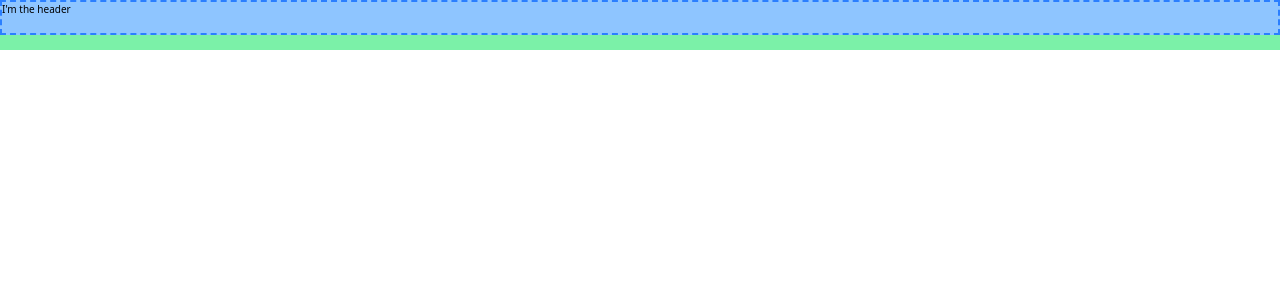
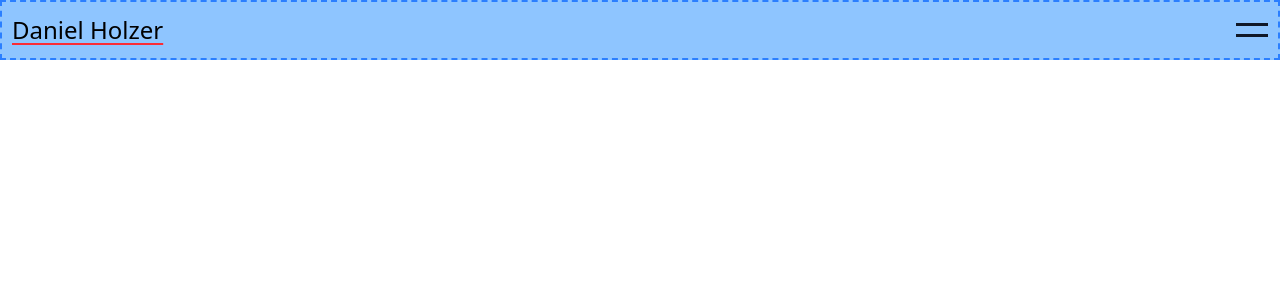
Before and after one commit to DaniHolzer/personal-profilepage, a React (Vite) app: page /contact in a window 1280 px wide. Shown: the top 300 px of the page. Built offline with nearby package versions, Linux system fonts and the light colour scheme.

Commit message:
Implement design layout in Header.

```diff
--- a/src/layouts/header/HeaderLayout.styles.ts
+++ b/src/layouts/header/HeaderLayout.styles.ts
@@ -4,7 +4,7 @@ import { tv } from "tailwind-variants";
 // HeaderLayout Styles
 
 export const headerLayoutStyles = tv({
-  base: "fixed top-0 left-0 right-0 h-14",
+  base: "fixed top-0 left-0 right-0 h-14 flex justify-between items-center p-[1rem] h-auto",
   variants: {
     debug: {
       true: "border-2 border-dashed border-blue-500 bg-blue-300",
--- a/src/layouts/header/HeaderLayout.tsx
+++ b/src/layouts/header/HeaderLayout.tsx
@@ -1,5 +1,7 @@
 import { headerLayoutStyles } from "./HeaderLayout.styles";
 import type { HeaderLayoutProps } from "./HeaderLayout.types";
+import { Link } from "components/links/base/Link";
+import { HotdogButton } from "components/button/variants/hotdogButton/HotdogButton";
 
 //-------------------------------------------------------------------------------------------------
 // HeaderLayout - Component
@@ -8,7 +10,15 @@ export function HeaderLayout({ className, debug }: HeaderLayoutProps) {
 
   return (
     <header id="header" className={headerLayoutStyles({ className, debug })}>
-      I'm the header
+      <Link
+        id="header__logo"
+        to="#"
+        className="text-[2.4rem] underline underline-offset-4 decoration-red-500"
+        children="Daniel Holzer"
+        aria-label="Logo"
+        title="Home"
+      />
+      <HotdogButton />
     </header>
   );
 }
--- a/src/layouts/socials/Socials.tsx
+++ b/src/layouts/socials/Socials.tsx
@@ -1,6 +1,6 @@
 import { socialsBarStyles } from './Socials.styles';
-import { Link } from '../../components/link/root/Link';
-import { ImageLink } from '../../components/link/variants/imageLink/ImageLink';
+import { Link } from 'components/links/base/Link';
+/* import { ImageLink } from '../../components/link/variants/imageLink/ImageLink'; */
 
 //-------------------------------------------------------------------------------------------------
 // Socials - Component
@@ -9,10 +9,10 @@ export function SocialsBar() {
   return (
     <>
       <section className={socialsBarStyles()}>
-        <Link to="https://github.com" target="_blank">
+        {/* <Link to="https://github.com" target="_blank">
           GitHub
-        </Link>
-        <Link to="https://github.com" target="_blank">
+        </Link> */}
+        {/* <Link to="https://github.com" target="_blank">
           <svg
             className="hover:fill-[#ddd]"
             xmlns="http://www.w3.org/2000/svg"
@@ -23,7 +23,7 @@ export function SocialsBar() {
           >
             <path d="M208.31,75.68A59.78,59.78,0,0,0,202.93,28,8,8,0,0,0,196,24a59.75,59.75,0,0,0-48,24H124A59.75,59.75,0,0,0,76,24a8,8,0,0,0-6.93,4,59.78,59.78,0,0,0-5.38,47.68A58.14,58.14,0,0,0,56,104v8a56.06,56.06,0,0,0,48.44,55.47A39.8,39.8,0,0,0,96,192v8H72a24,24,0,0,1-24-24A40,40,0,0,0,8,136a8,8,0,0,0,0,16,24,24,0,0,1,24,24,40,40,0,0,0,40,40H96v16a8,8,0,0,0,16,0V192a24,24,0,0,1,48,0v40a8,8,0,0,0,16,0V192a39.8,39.8,0,0,0-8.44-24.53A56.06,56.06,0,0,0,216,112v-8A58.14,58.14,0,0,0,208.31,75.68ZM200,112a40,40,0,0,1-40,40H112a40,40,0,0,1-40-40v-8a41.74,41.74,0,0,1,6.9-22.48A8,8,0,0,0,80,73.83a43.81,43.81,0,0,1,.79-33.58,43.88,43.88,0,0,1,32.32,20.06A8,8,0,0,0,119.82,64h32.35a8,8,0,0,0,6.74-3.69,43.87,43.87,0,0,1,32.32-20.06A43.81,43.81,0,0,1,192,73.83a8.09,8.09,0,0,0,1,7.65A41.72,41.72,0,0,1,200,104Z"></path>
           </svg>
-        </Link>
+        </Link> */}
         <p>asdfsaf</p>
         <p>asdfsaf</p>
         <p>asdfsaf</p>
```
